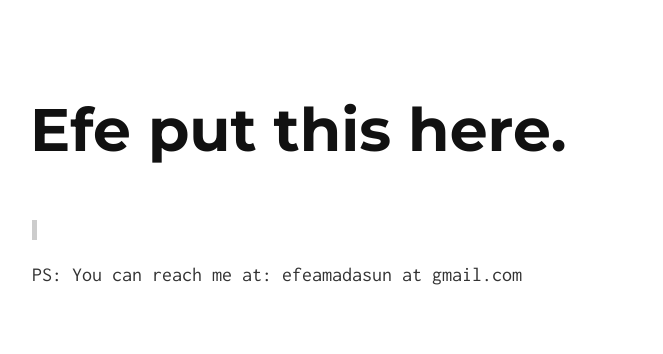
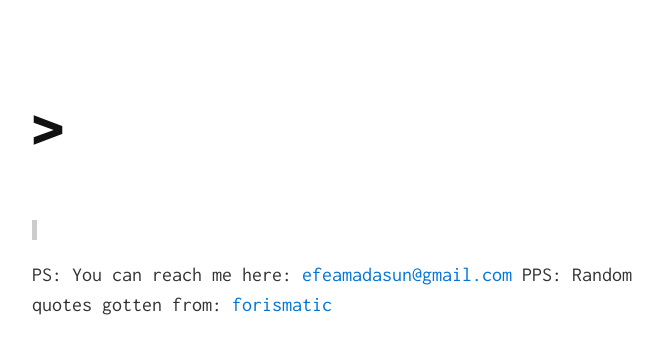
Before and after one commit to efeamadasun/efeamadasun.github.io, a Jekyll site: the page built from index.html, in a window 1280 px wide. Shown: the top 354 px of the page, without its empty margins (308-971 px from the left). Built offline with Jekyll 4.4.1, drawn with Linux system fonts in a browser that asks for light colours.

```diff
--- a/_config.yml
+++ b/_config.yml
@@ -1,4 +1,4 @@
 title_tag_text: Efe Amadasun
-h1_tag_text: Efe put this here.
+h1_tag_text: >
 
 exclude: ["Procfile", "Gruntfile.js", "README.md", "package.json", "CNAME", "node_modules"]
--- a/_includes/index.md
+++ b/_includes/index.md
@@ -3,4 +3,5 @@
 <blockquote id="quote"></blockquote>
 <i id="author"></i>
 
-PS: You can reach me at: efeamadasun at gmail.com
+PS: You can reach me here: [efeamadasun@gmail.com](mailto:efeamadasun@gmail.com)
+PPS: Random quotes gotten from: [forismatic](http://forismatic.com/en/)
```
Also changed, not shown: _includes/scripts.html (+14 -5 lines).
